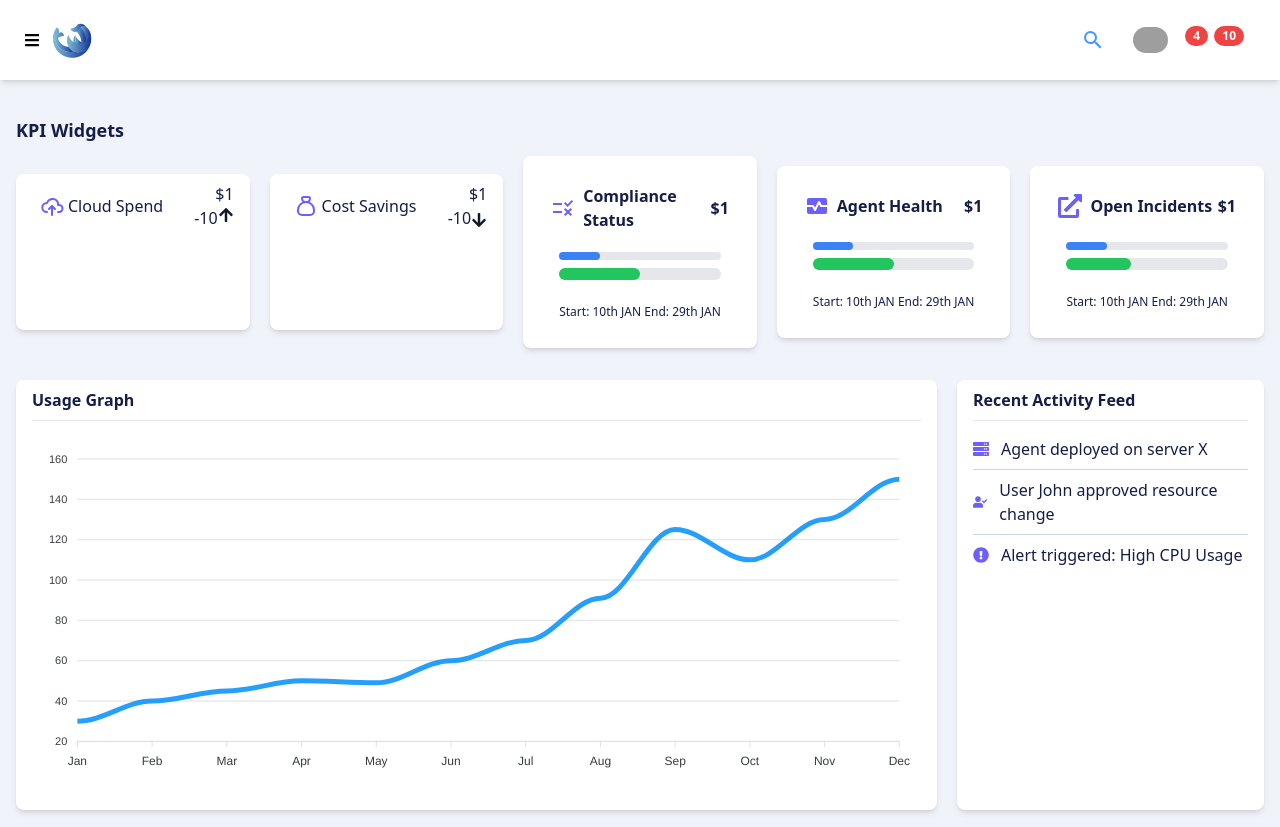
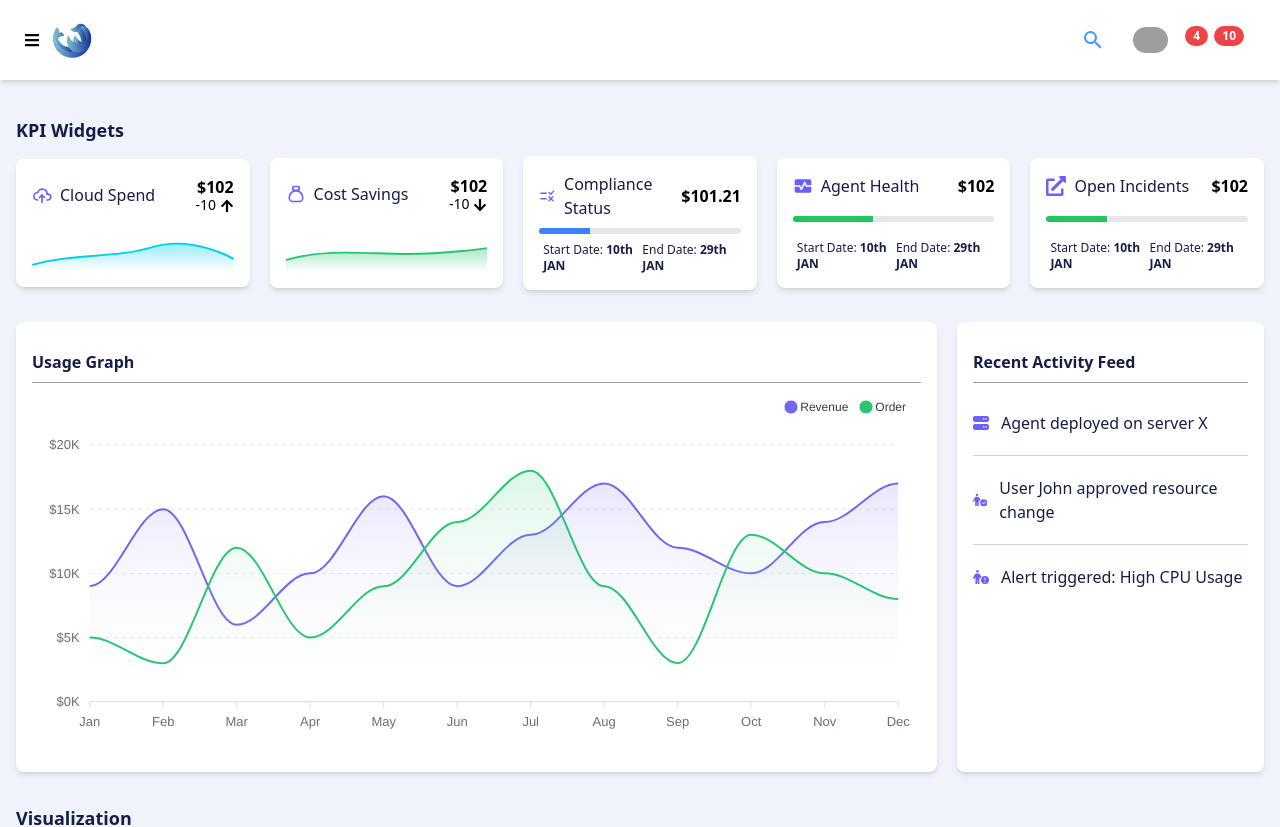
Before and after one commit to Cloudseals-MVP/CS-FRONTEND, a React (Vite) app: page /dashboard in a window 1280 px wide. Shown: the top 827 px of the page. Built offline with nearby package versions, Linux system fonts and the light colour scheme; sample sign-in values are in the browser's storage; grey boxes are pictures that could not be loaded.

Commit message:
Dashboard commit

```diff
--- a/src/pages/DashboardPage.jsx
+++ b/src/pages/DashboardPage.jsx
@@ -7,9 +7,6 @@ import {
   FaDatabase,
   FaChartLine,
   FaArrowUp,
-  FaServer,
-  FaUserCheck,
-  FaExclamationCircle,
   FaBars,
   FaUser,
   FaEnvelope,
@@ -31,6 +28,11 @@ import {
   FaAngleLeft,
   FaRegBell,
 } from "react-icons/fa";
+import {
+  FaPersonCircleExclamation,
+  FaPersonCircleCheck,
+  FaServer,
+} from "react-icons/fa6";
 import { useNavigate } from "react-router-dom";
 import { TbMoneybag, TbCloudUpload } from "react-icons/tb";
 import { MdRule, MdMonitorHeart, MdSearch } from "react-icons/md";
@@ -119,7 +121,17 @@ export default function DashboardPage() {
       chart: {
         height: 350,
         type: "radar",
-        toolbar: { show: false },
+        toolbar: { show: true },
+      },
+      title: {
+        text: "Radar with Polygon Fill",
+        align: "left",
+        style: {
+           color: "#151D48",
+          fontSize: "14px",
+          fontFamily: "Open Sans, sans-serif",
+          fontWeight: 600,
+        },
       },
       dataLabels: { enabled: true },
       plotOptions: {
@@ -178,7 +190,7 @@ export default function DashboardPage() {
         height: 350,
         type: "area",
         zoom: { enabled: false },
-        toolbar: { show: false },
+        toolbar: { show: true },
       },
       dataLabels: { enabled: false },
       title: {
@@ -212,8 +224,8 @@ export default function DashboardPage() {
         line: {
           colors: {
             threshold: 0,
-            colorAboveThreshold: "#0088ee",
-            colorBelowThreshold: "#ff0000",
+            colorAboveThreshold: "#B3E5FC",
+            colorBelowThreshold: "#B3E5FC",
           },
         },
       },
@@ -243,7 +255,7 @@ export default function DashboardPage() {
         height: 350,
         type: "rangeBar",
         zoom: { enabled: false },
-        toolbar: { show: false },
+        toolbar: { show: true },
       },
       plotOptions: {
         bar: {
@@ -284,18 +296,43 @@ export default function DashboardPage() {
     const salesOvertimeOptions = {
       series: [
         {
-          name: "Sales",
-          data: [30, 40, 45, 50, 49, 60, 70, 91, 125, 110, 130, 150],
+          name: "Revenue",
+          data: [9, 15, 6, 10, 16, 9, 13, 17, 12, 10, 14, 17], // sample data
+        },
+        {
+          name: "Order",
+          data: [5, 3, 12, 5, 9, 14, 18, 9, 3, 13, 10, 8], // sample data
         },
       ],
       chart: {
         height: 350,
-        type: "line",
-        zoom: { enabled: false },
+        type: "area",
         toolbar: { show: false },
       },
-      dataLabels: { enabled: false },
-      stroke: { curve: "smooth" },
+      colors: ["#7367F0", "#28C76F"],
+      dataLabels: {
+        enabled: false,
+      },
+      stroke: {
+        curve: "smooth",
+        width: 2,
+      },
+      fill: {
+        type: "gradient",
+        gradient: {
+          shadeIntensity: 1,
+          opacityFrom: 0.4,
+          opacityTo: 0.05,
+          stops: [0, 95, 100],
+        },
+      },
+      legend: {
+        position: "top",
+        horizontalAlign: "right",
+        markers: {
+          radius: 12,
+        },
+      },
       xaxis: {
         categories: [
           "Jan",
@@ -311,9 +348,30 @@ export default function DashboardPage() {
           "Nov",
           "Dec",
         ],
+        labels: {
+          style: {
+            colors: "#6e6b7b",
+            fontSize: "13px",
+          },
+        },
+      },
+      yaxis: {
+        labels: {
+          formatter: (val) => `$${val}K`,
+          style: {
+            colors: "#6e6b7b",
+            fontSize: "13px",
+          },
+        },
       },
       tooltip: {
-        x: { format: "dd/MM/yy HH:mm" },
+        y: {
+          formatter: (val) => `$${val}K`,
+        },
+      },
+      grid: {
+        borderColor: "#e7e7e7",
+        strokeDashArray: 4,
       },
     };
     const salesOvertimeChart = new ApexCharts(
@@ -764,192 +822,165 @@ export default function DashboardPage() {
             </h1>
             <div className="grid grid-cols-1 sm:grid-cols-2 md:grid-cols-3 lg:grid-cols-5 gap-5 items-center justify-center">
               {/* Card 1: Cloud Spend */}
-              <div className="bg-white rounded-lg shadow-md p-4 pt-2 min-h-[110px] flex flex-col justify-between">
+              <div className="bg-white rounded-lg shadow-md p-4 min-h-[110px] flex flex-col justify-between">
                 <div className="flex items-center justify-between">
-                  <div className="flex items-center">
-                    <span className="m-1 ps-1 text-2xl text-[#6c5ffc]">
-                      <TbCloudUpload />
-                    </span>
-                    <h5 className="text-base font-medium text-[#151D48] whitespace-nowrap">
+                  <div className="flex items-center gap-2">
+                    <TbCloudUpload className="text-[#6c5ffc] text-xl" />
+                    <h5 className="text-base font-medium text-[#151D48]">
                       Cloud Spend
                     </h5>
                   </div>
                   <div className="text-right">
-                    <h5 className="text-base font-medium text-[#151D48]">
-                      <span>$</span>
-                      <span className="counter">101.21</span>
-                    </h5>
-                    <h6 className="text-base text-[#151D48]">
-                      <span className="counter">-10.9 </span>
-                      <FaArrowUp className="text-gray-900 inline-block mb-2" />
-                    </h6>
+                    <p className="text-base font-semibold text-black">$102</p>
+                    <p className="text-sm text-black -mt-1">
+                      -10 <FaArrowUp className="inline-block" />
+                    </p>
                   </div>
                 </div>
-                <canvas
-                  height="100"
-                  className="blog-overview-stats-small-1 w-full mt-4"
-                ></canvas>
+                <svg
+                  viewBox="0 0 100 40"
+                  preserveAspectRatio="none"
+                  className="w-full h-12 mt-2"
+                >
+                  <defs>
+                    <linearGradient
+                      id="cloudGradient"
+                      x1="0"
+                      y1="0"
+                      x2="0"
+                      y2="1"
+                    >
+                      <stop offset="0%" stopColor="#00CFE8" stopOpacity="0.4" />
+                      <stop offset="100%" stopColor="#00CFE8" stopOpacity="0" />
+                    </linearGradient>
+                  </defs>
+                  <path
+                    d="M0 35 C 20 25, 40 30, 60 20 C 80 10, 100 30, 100 30 L100 40 L0 40 Z"
+                    fill="url(#cloudGradient)"
+                  />
+                  <path
+                    d="M0 35 C 20 25, 40 30, 60 20 C 80 10, 100 30, 100 30"
+                    fill="none"
+                    stroke="#00CFE8"
+                    strokeWidth="1.5"
+                  />
+                </svg>
               </div>
 
-              {/* Card 2: Cost Savings */}
-              <div className="bg-white rounded-lg shadow-md p-4 pt-2 min-h-[110px] flex flex-col justify-between">
+              {/* Cost Savings Card */}
+              <div className="bg-white rounded-lg shadow-md p-4 min-h-[130px] flex flex-col justify-between">
                 <div className="flex items-center justify-between">
-                  <div className="flex items-center">
-                    <span className="m-1 ps-1 text-2xl text-[#6c5ffc]">
-                      <TbMoneybag />
-                    </span>
-                    <h5 className="text-base font-medium text-[#151D48] whitespace-nowrap">
+                  <div className="flex items-center gap-2">
+                    <TbMoneybag className="text-[#6c5ffc] text-xl" />
+                    <h5 className="text-base font-medium text-[#151D48]">
                       Cost Savings
                     </h5>
                   </div>
                   <div className="text-right">
-                    <h5 className="text-base font-medium text-[#151D48]">
-                      <span>$</span>
-                      <span className="counter">101.21</span>
-                    </h5>
-                    <h6 className="text-base text-[#151D48]">
-                      <span className="counter">-10.9 </span>
-                      <FaArrowDown className="text-gray-900 inline-block" />
-                    </h6>
+                    <p className="text-base font-semibold text-black">$102</p>
+                    <p className="text-sm text-black -mt-1">
+                      -10 <FaArrowDown className="inline-block" />
+                    </p>
                   </div>
                 </div>
-                <canvas
-                  height="100"
-                  className="blog-overview-stats-small-2 w-full mt-4"
-                ></canvas>
+                <svg
+                  viewBox="0 0 100 40"
+                  preserveAspectRatio="none"
+                  className="w-full h-12 mt-2"
+                >
+                  <defs>
+                    <linearGradient
+                      id="savingsGradient"
+                      x1="0"
+                      y1="0"
+                      x2="0"
+                      y2="1"
+                    >
+                      <stop offset="0%" stopColor="#28C76F" stopOpacity="0.4" />
+                      <stop offset="100%" stopColor="#28C76F" stopOpacity="0" />
+                    </linearGradient>
+                  </defs>
+                  <path
+                    d="M0 30 C 20 20, 40 25, 60 25 C 80 25, 100 20, 100 20 L100 40 L0 40 Z"
+                    fill="url(#savingsGradient)"
+                  />
+                  <path
+                    d="M0 30 C 20 20, 40 25, 60 25 C 80 25, 100 20, 100 20"
+                    fill="none"
+                    stroke="#28C76F"
+                    strokeWidth="1.5"
+                  />
+                </svg>
               </div>
 
               {/* Card 3: Compliance Status */}
-              <div className="bg-white rounded-lg shadow-md p-7">
-                {/* Header */}
+              <div className="bg-white rounded-lg shadow-md p-4 min-h-[130px] flex flex-col justify-between">
                 <div className="flex items-center justify-between mb-2">
-                  <div className="flex items-center">
-                    <span className="text-2xl text-[#6c5ffc] mr-2">
-                      <MdRule />
-                    </span>
-                    <h5 className="text-base font-semibold text-[#151D48]">
+                  <div className="flex items-center gap-2">
+                    <MdRule className="text-[#6c5ffc] text-xl" />
+                    <h5 className="text-base font-medium text-[#151D48]">
                       Compliance Status
                     </h5>
                   </div>
-                  <div className="text-right">
-                    <h5 className="text-base font-semibold text-[#151D48]">
-                      <span>$</span>
-                      <span className="counter">101.21</span>
-                    </h5>
-                  </div>
+                  <p className="text-base font-semibold text-black">$101.21</p>
                 </div>
-
-                {/* Progress Bars */}
-                <div className="px-2 py-3 space-y-2">
-                  <div className="w-full bg-gray-200 rounded-full h-2">
-                    <div
-                      className="bg-blue-500 h-2 rounded-full"
-                      style={{ width: "25%" }}
-                    ></div>
-                  </div>
-                  <div className="w-full bg-gray-200 rounded-full h-3">
-                    <div
-                      className="bg-green-500 h-3 rounded-full"
-                      style={{ width: "50%" }}
-                    ></div>
-                  </div>
+                <div className="w-full bg-gray-200 h-1.5 rounded-full overflow-hidden">
+                  <div className="bg-blue-500 h-full w-[25%]"></div>
                 </div>
-
-                {/* Footer Dates */}
-                <div className="flex justify-between text-xs font-medium text-[#151D48] mt-3 px-2">
+                <div className="flex justify-between text-xs text-[#151D48] mt-2 px-1">
                   <span>
-                    Start: <span className="font-normal">10th JAN</span>
+                    Start Date: <strong>10th JAN</strong>
                   </span>
                   <span>
-                    End: <span className="font-normal">29th JAN</span>
+                    End Date: <strong>29th JAN</strong>
                   </span>
                 </div>
               </div>
 
               {/* Card 4: Agent Health */}
-              <div className="bg-white rounded-lg shadow-md p-7">
-                <div className="flex items-center justify-between mb-3">
-                  <div className="flex items-center">
-                    <span className="text-2xl text-[#6c5ffc] mr-2">
-                      <MdMonitorHeart />
-                    </span>
-                    <h5 className="text-base font-semibold text-[#151D48]">
+              <div className="bg-white rounded-lg shadow-md p-4 min-h-[130px] flex flex-col justify-between">
+                <div className="flex items-center justify-between mb-2">
+                  <div className="flex items-center gap-2">
+                    <MdMonitorHeart className="text-[#6c5ffc] text-xl" />
+                    <h5 className="text-base font-medium text-[#151D48]">
                       Agent Health
                     </h5>
                   </div>
-                  <div className="text-right">
-                    <h5 className="text-base font-semibold text-[#151D48]">
-                      <span>$</span>
-                      <span className="counter">101.21</span>
-                    </h5>
-                  </div>
+                  <p className="text-base font-semibold text-black">$102</p>
                 </div>
-
-                <div className="px-2 py-3 space-y-2">
-                  <div className="w-full bg-gray-200 rounded-full h-2">
-                    <div
-                      className="bg-blue-500 h-2 rounded-full"
-                      style={{ width: "25%" }}
-                    ></div>
-                  </div>
-                  <div className="w-full bg-gray-200 rounded-full h-3">
-                    <div
-                      className="bg-green-500 h-3 rounded-full"
-                      style={{ width: "50%" }}
-                    ></div>
-                  </div>
+                <div className="w-full bg-gray-200 h-1.5 rounded-full overflow-hidden">
+                  <div className="bg-green-500 h-full w-[40%]"></div>
                 </div>
-
-                <div className="flex justify-between text-xs font-medium text-[#151D48] mt-3 px-2">
+                <div className="flex justify-between text-xs text-[#151D48] mt-2 px-1">
                   <span>
-                    Start: <span className="font-normal">10th JAN</span>
+                    Start Date: <strong>10th JAN</strong>
                   </span>
                   <span>
-                    End: <span className="font-normal">29th JAN</span>
+                    End Date: <strong>29th JAN</strong>
                   </span>
                 </div>
               </div>
 
               {/* Card 5: Open Incidents */}
-              <div className="bg-white rounded-lg shadow-md p-7">
-                <div className="flex items-center justify-between mb-3">
-                  <div className="flex items-center">
-                    <span className="text-2xl text-[#6c5ffc] mr-2">
-                      <FaExternalLinkAlt />
-                    </span>
-                    <h5 className="text-base font-semibold text-[#151D48]">
+              <div className="bg-white rounded-lg shadow-md p-4 min-h-[130px] flex flex-col justify-between">
+                <div className="flex items-center justify-between mb-2">
+                  <div className="flex items-center gap-2">
+                    <FaExternalLinkAlt className="text-[#6c5ffc] text-xl" />
+                    <h5 className="text-base font-medium text-[#151D48]">
                       Open Incidents
                     </h5>
                   </div>
-                  <div className="text-right">
-                    <h5 className="text-base font-semibold text-[#151D48]">
-                      <span>$</span>
-                      <span className="counter">101.21</span>
-                    </h5>
-                  </div>
+                  <p className="text-base font-semibold text-black">$102</p>
                 </div>
-
-                <div className="px-2 py-3 space-y-2">
-                  <div className="w-full bg-gray-200 rounded-full h-2">
-                    <div
-                      className="bg-blue-500 h-2 rounded-full"
-                      style={{ width: "25%" }}
-                    ></div>
-                  </div>
-                  <div className="w-full bg-gray-200 rounded-full h-3">
-                    <div
-                      className="bg-green-500 h-3 rounded-full"
-                      style={{ width: "40%" }}
-                    ></div>
-                  </div>
+                <div className="w-full bg-gray-200 h-1.5 rounded-full overflow-hidden">
+                  <div className="bg-green-500 h-full w-[30%]"></div>
                 </div>
-
-                <div className="flex justify-between text-xs font-medium text-[#151D48] mt-3 px-2">
+                <div className="flex justify-between text-xs text-[#151D48] mt-2 px-1">
                   <span>
-                    Start: <span className="font-normal">10th JAN</span>
+                    Start Date: <strong>10th JAN</strong>
                   </span>
                   <span>
-                    End: <span className="font-normal">29th JAN</span>
+                    End Date: <strong>29th JAN</strong>
                   </span>
                 </div>
               </div>
@@ -963,10 +994,10 @@ export default function DashboardPage() {
             <div className="grid grid-cols-1 lg:grid-cols-[3fr_1fr] gap-5">
               {/* Usage Graph */}
               <div className="bg-white rounded-lg shadow-md p-4 pt-2">
-                <h2 className="text-base text-[#151D48] font-semibold font-open-sans">
+                <h2 className="text-base text-[#151D48] font-semibold font-open-sans mt-5 mb-2">
                   Usage Graph
                 </h2>
-                <hr className="my-2 border-gray-200" />
+                <hr className="my-2 border-gray-400" />
                 <div
                   id="sales-overtime"
                   ref={salesOvertimeChartRef}
@@ -975,25 +1006,25 @@ export default function DashboardPage() {
               </div>
               {/* Recent Activity Feed */}
               <div className="bg-white rounded-lg shadow-md p-4 pt-2">
-                <h2 className="text-base text-[#151D48] font-semibold font-open-sans">
+                <h2 className="text-base text-[#151D48] font-semibold font-open-sans mt-5 mb-2">
                   Recent Activity Feed
                 </h2>
-                <hr className="my-2 border-gray-200" />
+                <hr className="my-2 border-gray-400" />
                 <ul className="list-none p-0">
-                  <li className="flex items-center py-2 border-b border-[#cdd6dd]">
+                  <li className="flex items-center py-5 border-b border-[#cdd6dd]">
                     <FaServer className="mr-3 text-base text-[#6c5ffc]" />
                     <span className="text-base text-[#151D48]">
                       Agent deployed on server X
                     </span>
                   </li>
-                  <li className="flex items-center py-2 border-b border-[#cdd6dd]">
-                    <FaUserCheck className="mr-3 text-base text-[#6c5ffc]" />
+                  <li className="flex items-center py-5 border-b border-[#cdd6dd]">
+                    <FaPersonCircleCheck className="mr-3 text-base text-[#6c5ffc]" />
                     <span className="text-base text-[#151D48]">
                       User John approved resource change
                     </span>
                   </li>
-                  <li className="flex items-center py-2">
-                    <FaExclamationCircle className="mr-3 text-base text-[#6c5ffc]" />
+                  <li className="flex items-center py-5">
+                    <FaPersonCircleExclamation className="mr-3 text-base text-[#6c5ffc]" />
                     <span className="text-base text-[#151D48]">
                       Alert triggered: High CPU Usage
                     </span>
@@ -1013,10 +1044,10 @@ export default function DashboardPage() {
             <div className="grid grid-cols-1 sm:grid-cols-2 lg:grid-cols-4 gap-5">
               {/* Resource Usage Pie Chart */}
               <div className="bg-white rounded-lg shadow-md p-4 pt-2">
-                <h2 className="text-base text-[#151D48] font-semibold font-open-sans">
+                <h2 className="text-base text-[#151D48] font-semibold font-open-sans mt-5 mb-2">
                   Resource Usage Pie Chart
                 </h2>
-                <hr className="my-2 border-gray-200" />
+                <hr className="my-2 border-gray-400" />
                 <div
                   id="pie-chart"
                   ref={pieChartRef}
@@ -1025,10 +1056,10 @@ export default function DashboardPage() {
               </div>
               {/* Cost Trend Line */}
               <div className="bg-white rounded-lg shadow-md p-4 pt-2">
-                <h2 className="text-base text-[#151D48] font-semibold font-open-sans">
+                <h2 className="text-base text-[#151D48] font-semibold font-open-sans  mt-5 mb-2">
                   Cost Trend Line
                 </h2>
-                <hr className="my-2 border-gray-200" />
+                <hr className="my-2 border-gray-400" />
                 <div
                   id="cost-trend-chart"
                   ref={costTrendChartRef}
@@ -1037,10 +1068,10 @@ export default function DashboardPage() {
               </div>
               {/* Compliance Heatmap */}
               <div className="bg-white rounded-lg shadow-md p-4 pt-2">
-                <h2 className="text-base text-[#151D48] font-semibold font-open-sans">
+                <h2 className="text-base text-[#151D48] font-semibold font-open-sans  mt-5 mb-2">
                   Compliance Heatmap
                 </h2>
-                <hr className="my-2 border-gray-200" />
+                <hr className="my-2 border-gray-400" />
                 <div
                   id="Compliance-Heatmap-chart"
                   ref={complianceHeatmapChartRef}
@@ -1049,22 +1080,22 @@ export default function DashboardPage() {
               </div>
               {/* Quick Actions */}
               <div className="bg-white rounded-lg shadow-md p-4 pt-2">
-                <h2 className="text-base text-[#151D48] font-semibold font-open-sans">
+                <h2 className="text-base text-[#151D48] font-semibold font-open-sans mt-5 mb-2">
                   Quick Actions
                 </h2>
-                <hr className="my-2 border-gray-200" />
+                <hr className="my-2 border-gray-400" />
                 <ul className="list-none p-0">
-                  <li className="py-2 border-b border-[#cdd6dd]">
+                  <li className="py-5 border-b border-[#cdd6dd]">
                     <span className="text-base text-[#151D48]">
                       Agent deployed on server X
                     </span>
                   </li>
-                  <li className="py-2 border-b border-[#cdd6dd]">
+                  <li className="py-5 border-b border-[#cdd6dd]">
                     <span className="text-base text-[#151D48]">
                       User John approved resource change
                     </span>
                   </li>
-                  <li className="py-2">
+                  <li className="py-5">
                     <span className="text-base text-[#151D48]">
                       Alert triggered: High CPU Usage
                     </span>
```
